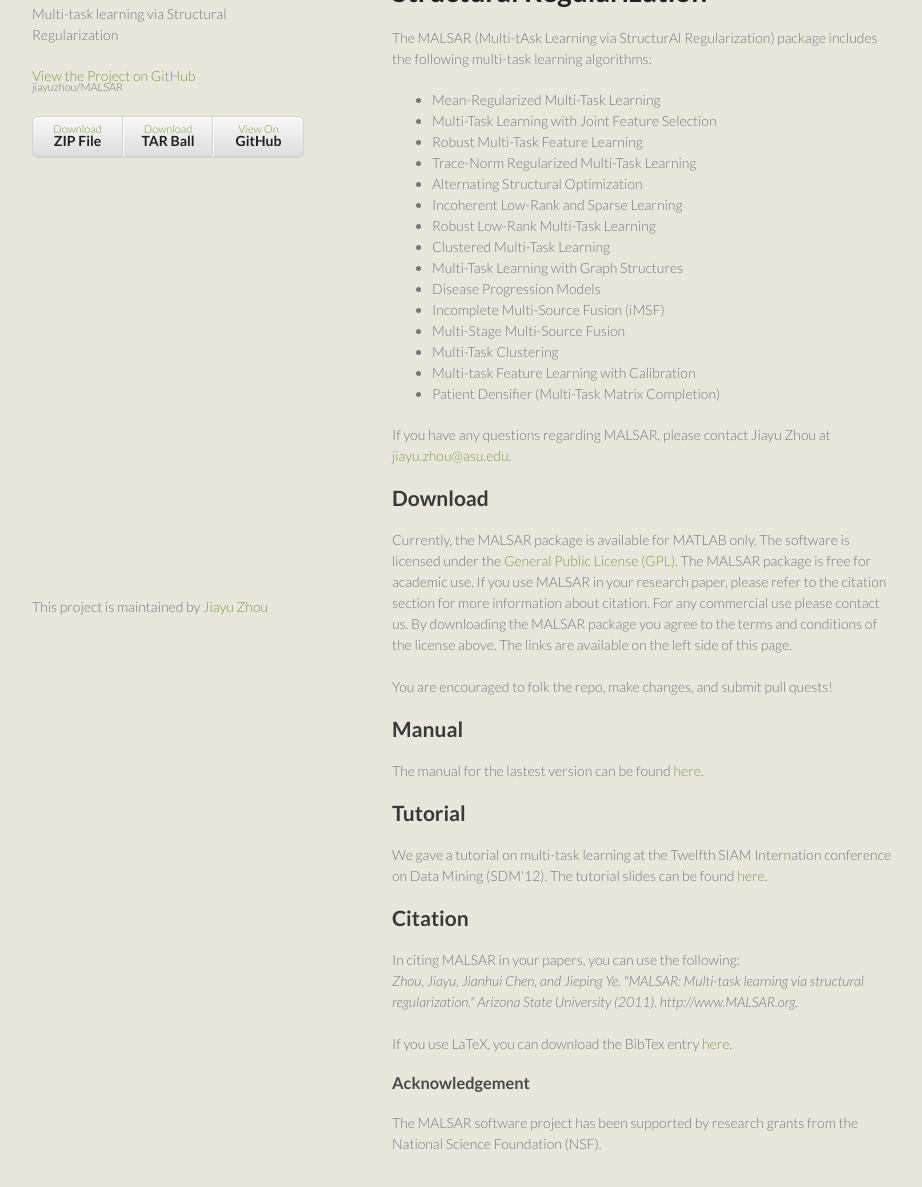
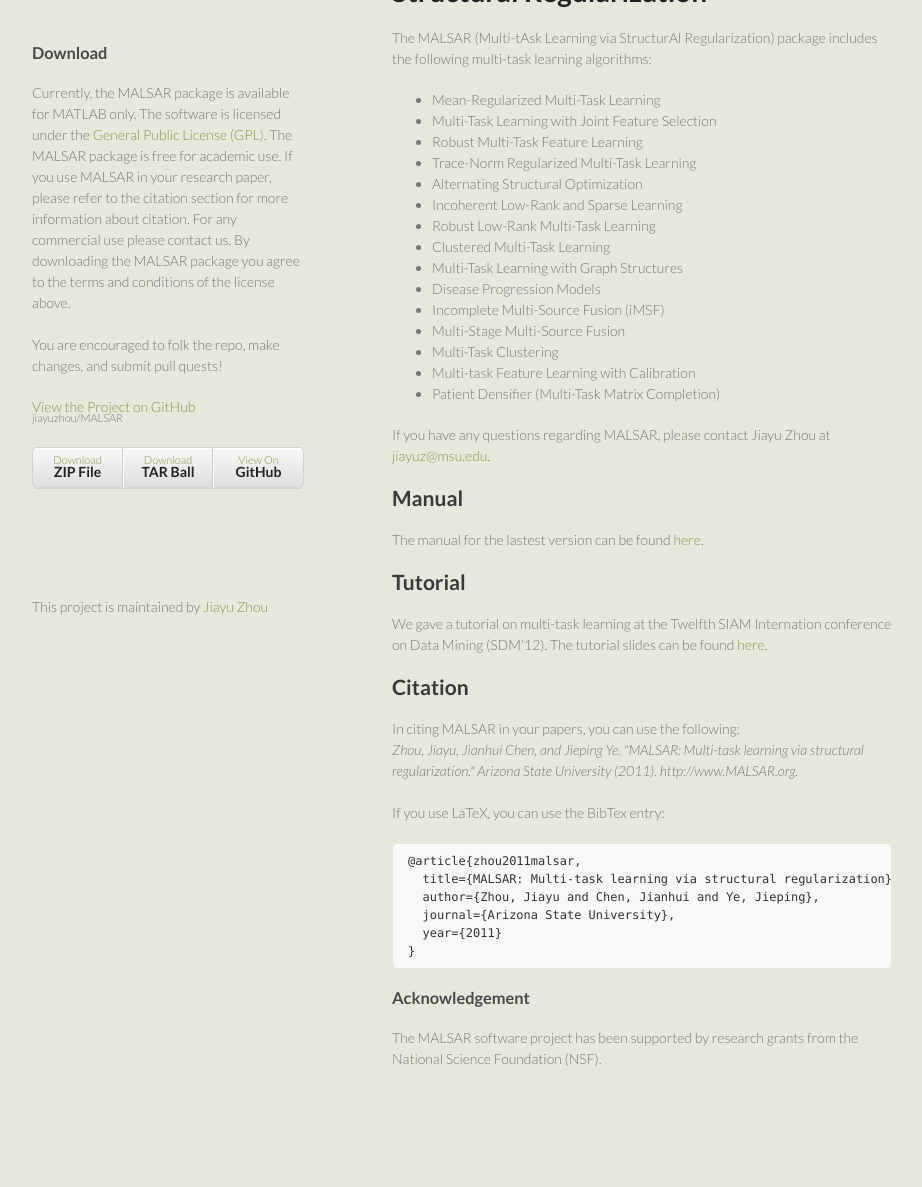
Before and after one commit to jiayuzhou/MALSAR, a plain HTML site: page index.html in a window 1280 px wide. Shown: the part 113-1300 px from the top of the page, without its empty margins (178-1100 px from the left). After the commit the page ends 1232 px from the top, so only its background shows below. Drawn offline with Linux system fonts and the light colour scheme.

Commit message:
Move around download info.

```diff
--- a/index.html
+++ b/index.html
@@ -17,12 +17,22 @@
   <body>
     <div class="wrapper">
       <header>
+      <p>
         <img src="images/mutal_logo.jpg">
+        </p>
         <!-- <h1>MALSAR</h1> -->
-        <p>Multi-task learning via Structural Regularization</p>
+        <!-- <p>Multi-task learning via Structural Regularization</p> -->
+<br/>
+<h3>Download</h3>
+<p>
+Currently, the MALSAR package is available for MATLAB only. The software is licensed under the <a href="http://www.gnu.org/licenses/gpl.html">General Public License (GPL)</a>. The MALSAR package is free for academic use. If you use MALSAR in your research paper, please refer to the citation section for more information about citation. For any commercial use please contact us. By downloading the MALSAR package you agree to the terms and conditions of the license above.
+<br/>
+<br/>
+You are encouraged to folk the repo, make changes, and submit pull quests!
+</p>
+
 
         <p class="view"><a href="https://github.com/jiayuzhou/MALSAR">View the Project on GitHub <small>jiayuzhou/MALSAR</small></a></p>
-
 
         <ul>
           <li><a href="https://github.com/jiayuzhou/MALSAR/zipball/master">Download <strong>ZIP File</strong></a></li>
@@ -52,15 +62,8 @@
 <li>Multi-Task Clustering</li>
 <li>Multi-task Feature Learning with Calibration</li>
 <li>Patient Densifier (Multi-Task Matrix Completion)</li>
-</ul><p>If you have any questions regarding MALSAR, please contact Jiayu Zhou at <a href="mailto:jiayu.zhou@asu.edu">jiayu.zhou@asu.edu</a>.</p>
+</ul><p>If you have any questions regarding MALSAR, please contact Jiayu Zhou at <a href="mailto:jiayuz@msu.edu">jiayuz@msu.edu</a>.</p>
 
-<h2>Download</h2>
-<p>
-Currently, the MALSAR package is available for MATLAB only. The software is licensed under the <a href="http://www.gnu.org/licenses/gpl.html">General Public License (GPL)</a>. The MALSAR package is free for academic use. If you use MALSAR in your research paper, please refer to the citation section for more information about citation. For any commercial use please contact us. By downloading the MALSAR package you agree to the terms and conditions of the license above. The links are available on the left side of this page.
-<br/>
-<br/>
-You are encouraged to folk the repo, make changes, and submit pull quests!
-</p>
 
 <h2>Manual</h2>
 <p>
@@ -78,7 +81,15 @@ In citing MALSAR in your papers, you can use the following:
 </br>
 <i>Zhou, Jiayu, Jianhui Chen, and Jieping Ye. "MALSAR: Multi-task learning via structural regularization." Arizona State University (2011). http://www.MALSAR.org.</i>
 </br></br>
-If you use LaTeX, you can download the BibTex entry <a href="https://scholar.google.com/scholar.bib?q=info:1xcN5ylksocJ:scholar.google.com/&output=citation&scisig=AAGBfm0AAAAAVh_K1Ann89OBPPnpLmsz28a-FoIG4YZV&scisf=4&hl=en">here</a>.
+If you use LaTeX, you can use the BibTex entry:
+<pre>
+@article{zhou2011malsar,
+  title={MALSAR: Multi-task learning via structural regularization},
+  author={Zhou, Jiayu and Chen, Jianhui and Ye, Jieping},
+  journal={Arizona State University},
+  year={2011}
+}
+</pre>
 </p>
 <h3>Acknowledgement</h3>
 The MALSAR software project has been supported by research grants from the National Science Foundation (NSF).
```
